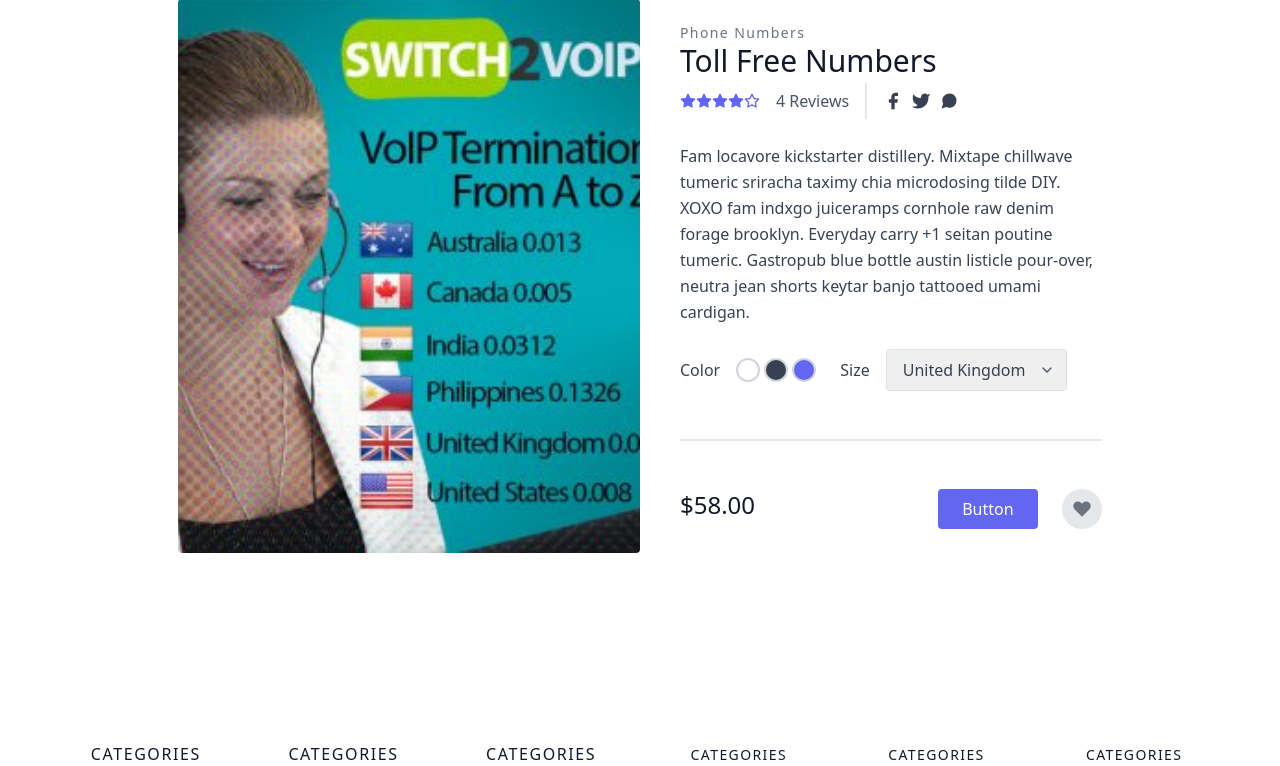
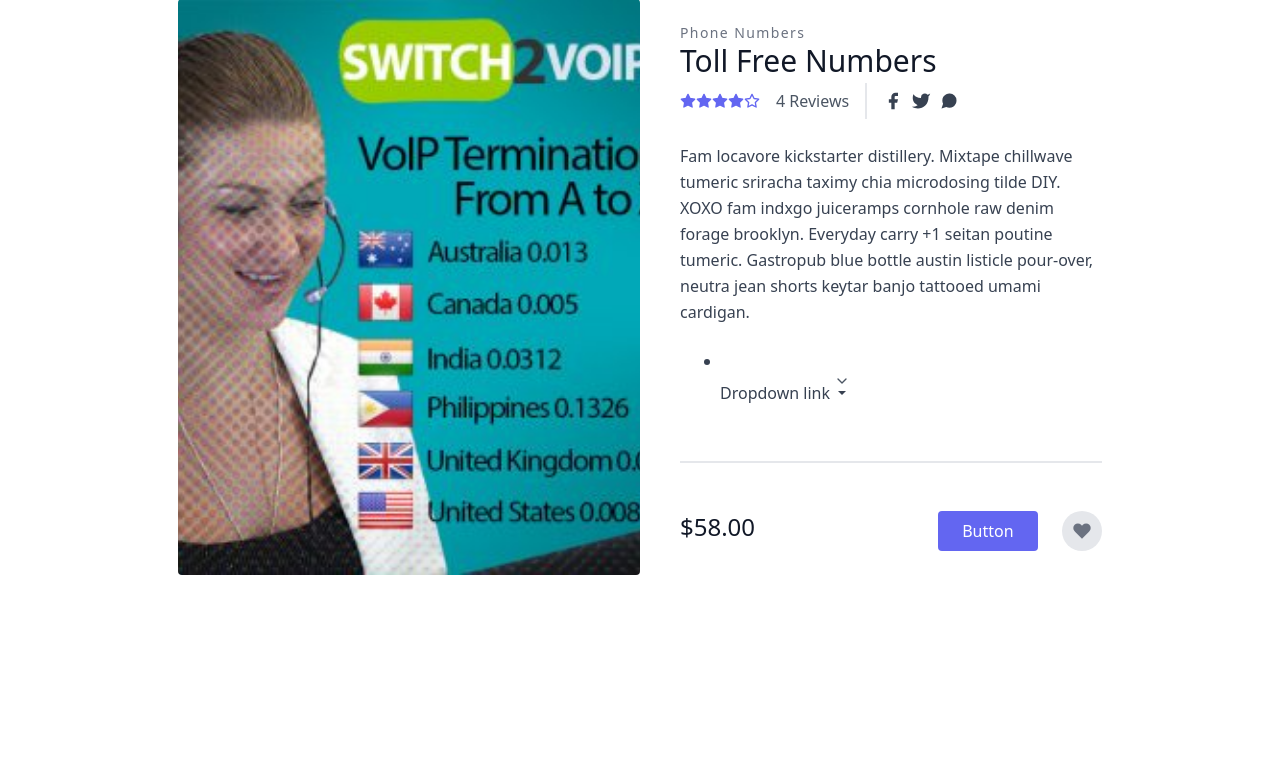
Before and after one commit to switch2voip/django_test, a Django app: page /shop/buyform in a window 1280 px wide. Shown: the part 221-987 px from the top of the page. Run offline with Django 3.2, Linux system fonts and the light colour scheme; some libraries are stand-ins or nearby versions.

Commit message:
buy form modification

```diff
--- a/django_test/shop/templates/shop/Buyform.html
+++ b/django_test/shop/templates/shop/Buyform.html
@@ -2,6 +2,30 @@
 {%block title%}
 ShopHome
 {%endblock%}
+
+{% block css %}
+
+<style>
+.dropdown-submenu {
+  position: relative;
+}
+
+.dropdown-submenu a::after {
+  transform: rotate(-90deg);
+  position: absolute;
+  right: 6px;
+  top: .8em;
+}
+
+.dropdown-submenu .dropdown-menu {
+  top: 0;
+  left: 100%;
+  margin-left: .1rem;
+  margin-right: .1rem;
+}
+</style>
+
+{% endblock %}
 
 {%block body%}
 {% load static %}
@@ -51,20 +75,43 @@
         </div>
         <p class="leading-relaxed">Fam locavore kickstarter distillery. Mixtape chillwave tumeric sriracha taximy chia microdosing tilde DIY. XOXO fam indxgo juiceramps cornhole raw denim forage brooklyn. Everyday carry +1 seitan poutine tumeric. Gastropub blue bottle austin listicle pour-over, neutra jean shorts keytar banjo tattooed umami cardigan.</p>
         <div class="flex mt-6 items-center pb-5 border-b-2 border-gray-200 mb-5">
-          <div class="flex">
-            <span class="mr-3">Color</span>
-            <button class="border-2 border-gray-300 rounded-full w-6 h-6 focus:outline-none"></button>
-            <button class="border-2 border-gray-300 ml-1 bg-gray-700 rounded-full w-6 h-6 focus:outline-none"></button>
-            <button class="border-2 border-gray-300 ml-1 bg-indigo-500 rounded-full w-6 h-6 focus:outline-none"></button>
-          </div>
+
           <div class="flex ml-6 items-center">
-            <span class="mr-3">Size</span>
             <div class="relative">
-              <select class="rounded border appearance-none border-gray-400 py-2 focus:outline-none focus:border-indigo-500 text-base pl-3 pr-10">
-                <option>United Kingdom</option>
-                <option>United States</option>
-                <option>Canada</option>
-              </select>
+
+      <li class="nav-item dropdown">
+        <a class="nav-link dropdown-toggle" href="http://example.com" id="navbarDropdownMenuLink" data-toggle="dropdown" aria-haspopup="true" aria-expanded="false">
+          Dropdown link
+        </a>
+        <ul class="dropdown-menu" aria-labelledby="navbarDropdownMenuLink">
+          <li><a class="dropdown-item" href="#">Action</a></li>
+          <li><a class="dropdown-item" href="#">Another action</a></li>
+          <li class="dropdown-submenu"><a class="dropdown-item dropdown-toggle" href="#">Submenu</a>
+            <ul class="dropdown-menu">
+              <li><a class="dropdown-item" href="#">Submenu action</a></li>
+              <li><a class="dropdown-item" href="#">Another submenu action</a></li>
+
+
+              <li class="dropdown-submenu"><a class="dropdown-item dropdown-toggle" href="#">Subsubmenu</a>
+                <ul class="dropdown-menu">
+                  <li><a class="dropdown-item" href="#">Subsubmenu action</a></li>
+                  <li><a class="dropdown-item" href="#">Another subsubmenu action</a></li>
+                </ul>
+              </li>
+              <li class="dropdown-submenu"><a class="dropdown-item dropdown-toggle" href="#">Second subsubmenu</a>
+                <ul class="dropdown-menu">
+                  <li><a class="dropdown-item" href="#">Subsubmenu action</a></li>
+                  <li><a class="dropdown-item" href="#">Another subsubmenu action</a></li>
+                </ul>
+              </li>
+
+
+
+            </ul>
+          </li>
+        </ul>
+      </li>
+
               <span class="absolute right-0 top-0 h-full w-10 text-center text-gray-600 pointer-events-none flex items-center justify-center">
                 <svg fill="none" stroke="currentColor" stroke-linecap="round" stroke-linejoin="round" stroke-width="2" class="w-4 h-4" viewBox="0 0 24 24">
                   <path d="M6 9l6 6 6-6"></path>
@@ -88,3 +135,23 @@
 </section>
 
 {% endblock %}
+
+{% block js %}
+<script>
+  $('.dropdown-menu a.dropdown-toggle').on('click', function(e) {
+  if (!$(this).next().hasClass('show')) {
+    $(this).parents('.dropdown-menu').first().find('.show').removeClass("show");
+  }
+  var $subMenu = $(this).next(".dropdown-menu");
+  $subMenu.toggleClass('show');
+
+
+  $(this).parents('li.nav-item.dropdown.show').on('hidden.bs.dropdown', function(e) {
+    $('.dropdown-submenu .show').removeClass("show");
+  });
+
+
+  return false;
+});
+</script>
+{% endblock %}
```
Also changed, not shown: django_test/shop/templates/shop/basic.html (+7 -0 lines).
